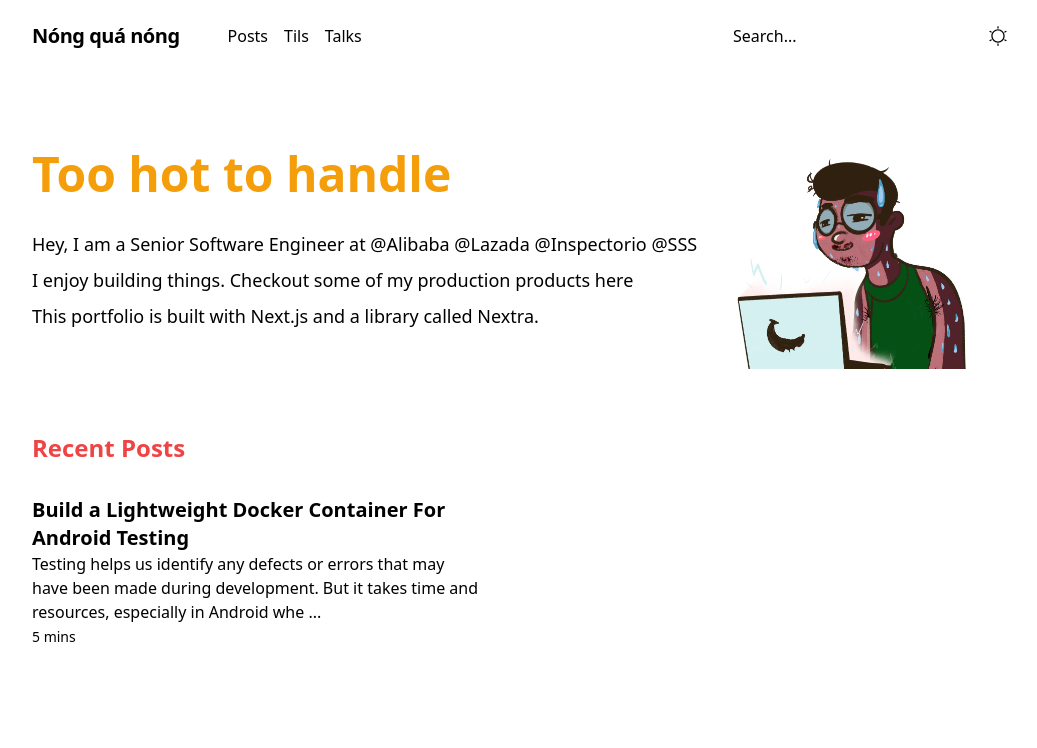
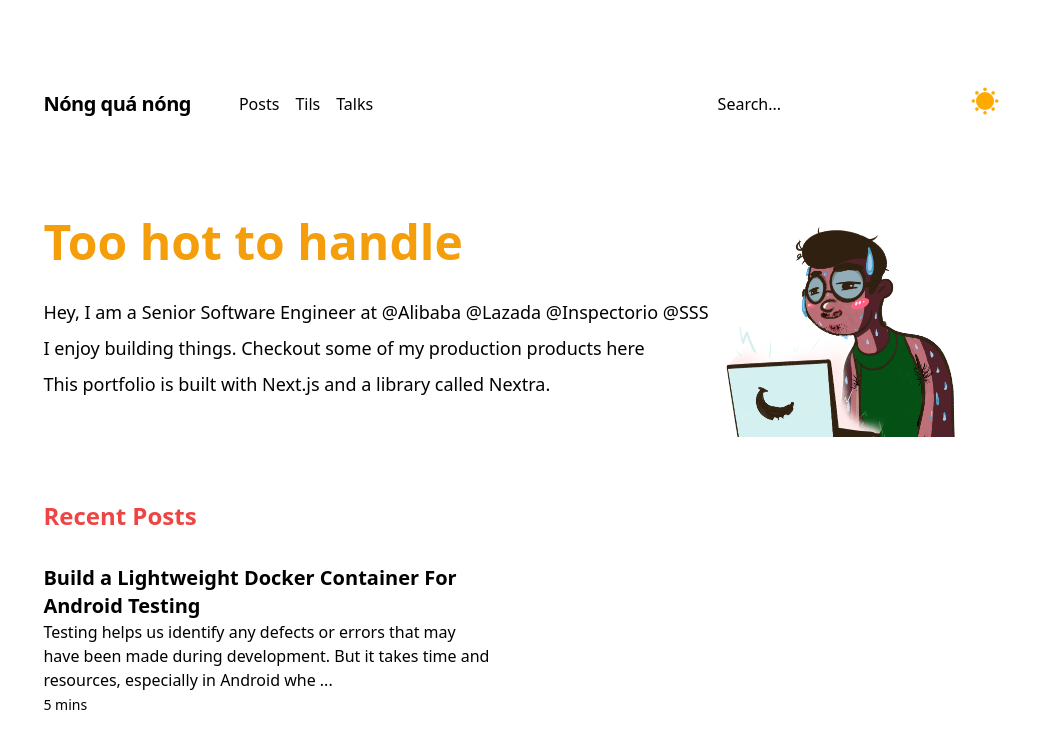
Before and after one commit to phatnhse/blog-web, a Next.js app: page / in a window 1280 px wide. Shown: the top 748 px of the page, without its empty margins (120-1157 px from the left). Built offline with nearby package versions, Linux system fonts and the light colour scheme; what @tailwindcss/typography would draw is missing.

Commit message:
Add dark mode toggle css (#8)
Co-authored-by: phatnguyen <phat.nguyenhoang@lazada.com>

```diff
--- /dev/null
+++ b/components/DarkModeToggle.js
@@ -0,0 +1,18 @@
+import { useTheme } from 'next-themes'
+
+export default function DarkModeToggle() {
+  const { theme, setTheme } = useTheme()
+  return (
+    <>
+      <div className="5w 5w relative">
+        <input
+          id="toggle"
+          className="toggle"
+          type="checkbox"
+          defaultChecked={true}
+          onChange={() => setTheme(theme === 'dark' ? 'light' : 'dark')}
+        />
+      </div>
+    </>
+  )
+}
--- a/components/Header.js
+++ b/components/Header.js
@@ -3,6 +3,7 @@ import { useTheme } from 'next-themes'
 import Image from 'next/image'
 import {useEffect, useState } from 'react'
 import SearchBar from "../components/SearchBar";
+import DarkModeToggle from "./DarkModeToggle";
 
 export default function Header() {
   const [src, setSrc] = useState("/dark-mode.svg")
@@ -46,15 +47,7 @@ export default function Header() {
           <div className="flex items-center">
             <SearchBar className="mr-4" />
 
-            <div className="h-5 w-5 relative">
-              <Image
-                src={src}
-                layout="fill"
-                objectFit="contain"
-                onClick={() => setTheme(theme === 'dark' ? 'light' : 'dark')}
-                className="rounded-full"
-              />
-            </div>
+            <DarkModeToggle/>
           </div>
         </div>
       </nav>
--- a/styles/globals.css
+++ b/styles/globals.css
@@ -17,3 +17,47 @@
 .menu-text {
   @apply text-base font-normal;
 }
+
+.toggle {
+  --size: 1.5rem;
+  appearance: none;
+  outline: none;
+  cursor: pointer;
+  width: var(--size);
+  height: var(--size);
+  box-shadow: inset calc(var(--size) * 0.33) calc(var(--size) * -0.25) 0;
+  border-radius: 999px;
+  color: #e6e6ff;
+  transition: all 500ms;
+}
+.toggle:checked {
+  --ray-size: calc(var(--size) * -0.4);
+  --offset-orthogonal: calc(var(--size) * 0.65);
+  --offset-diagonal: calc(var(--size) * 0.45);
+  transform: scale(0.75);
+  color: #fa0;
+  box-shadow: inset 0 0 0 var(--size), calc(var(--offset-orthogonal) * -1) 0 0 var(--ray-size), var(--offset-orthogonal) 0 0 var(--ray-size), 0 calc(var(--offset-orthogonal) * -1) 0 var(--ray-size), 0 var(--offset-orthogonal) 0 var(--ray-size), calc(var(--offset-diagonal) * -1) calc(var(--offset-diagonal) * -1) 0 var(--ray-size), var(--offset-diagonal) var(--offset-diagonal) 0 var(--ray-size), calc(var(--offset-diagonal) * -1) var(--offset-diagonal) 0 var(--ray-size), var(--offset-diagonal) calc(var(--offset-diagonal) * -1) 0 var(--ray-size);
+}
+body {
+  display: flex;
+  flex-direction: column;
+  align-items: center;
+  justify-content: center;
+  min-height: 100vh;
+}
+.background {
+  --bg: #003;
+  background: var(--bg);
+  position: fixed;
+  height: 100vh;
+  width: 100vw;
+}
+.toggle {
+  z-index: 1;
+}
+.toggle:checked ~ .background {
+  --bg: white;
+}
+.toggle:checked ~ .title {
+  --color: #fa0;
+}
```
